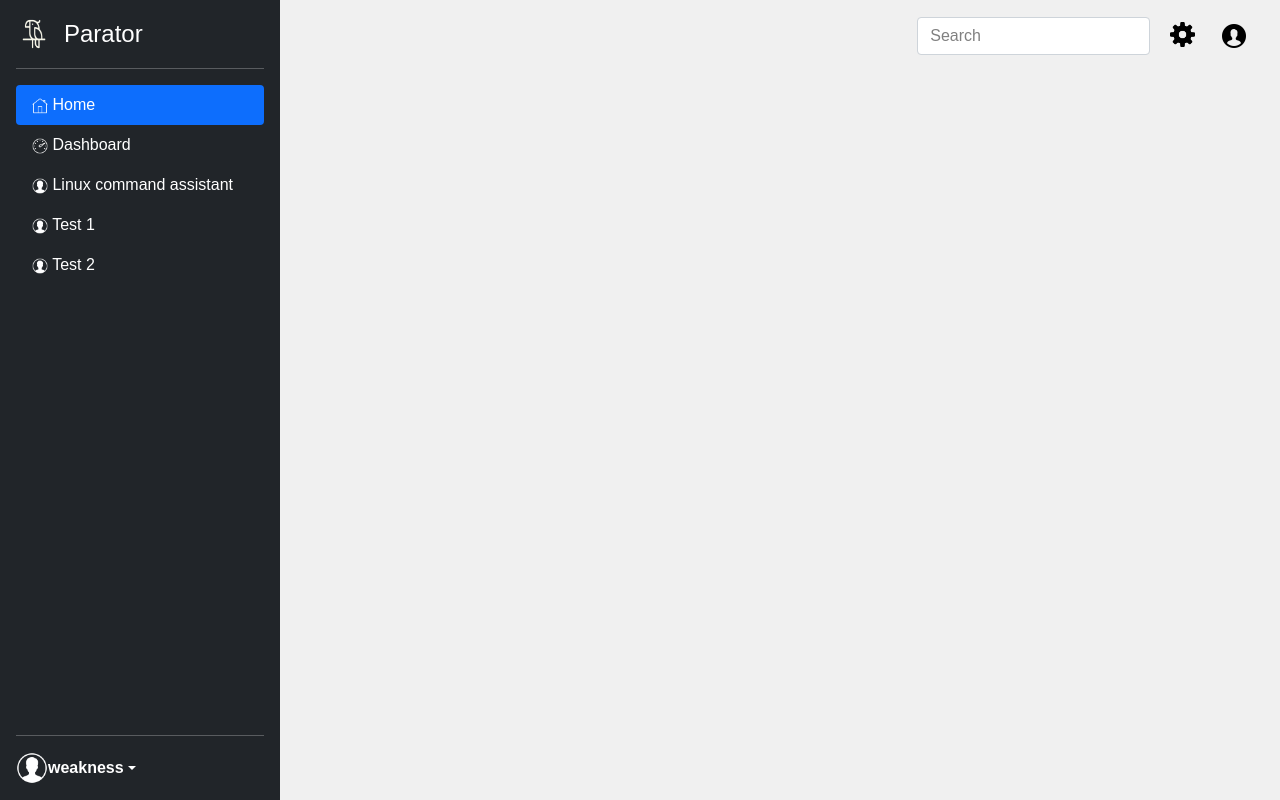
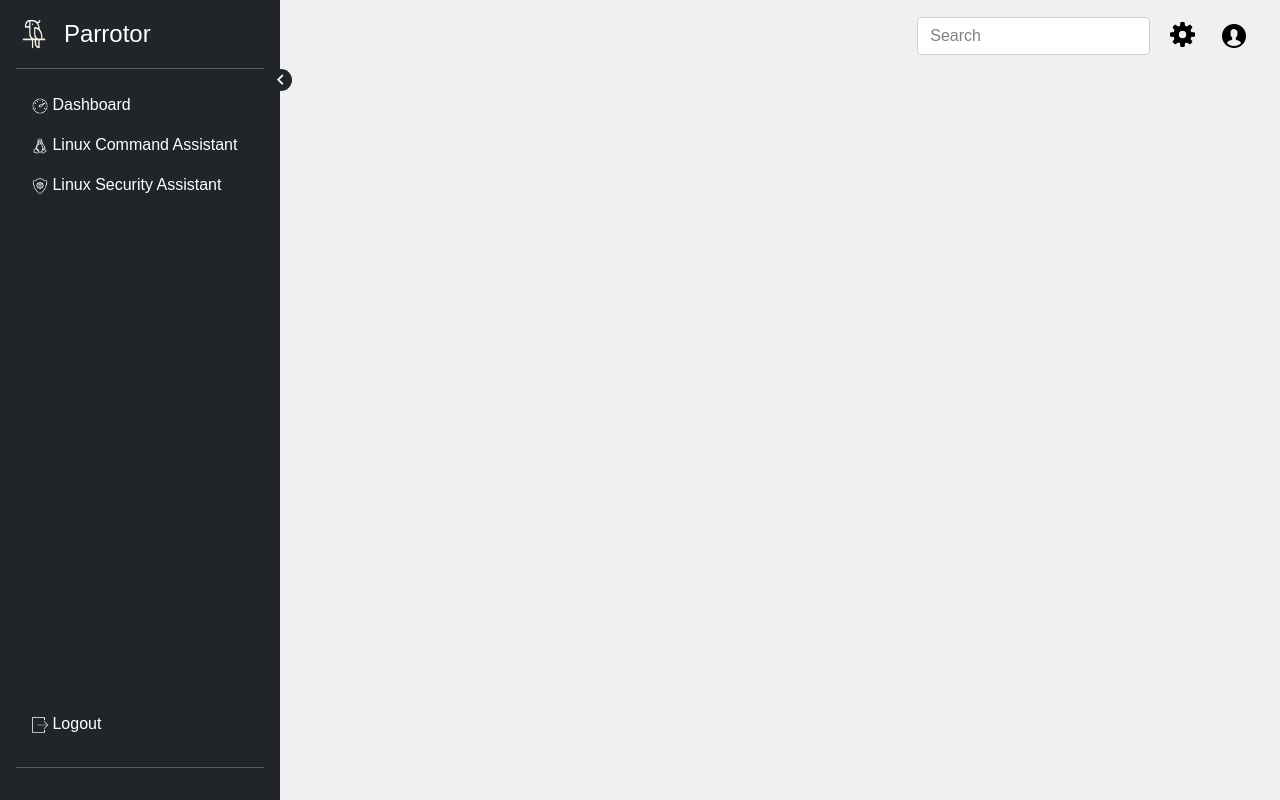
Before and after one commit to with-developer/Parrotor-AI-system-assistant, a Flask app: template templates/user/dashboard.html in a window 1280 px wide. Run offline with Flask 3, Linux system fonts and the light colour scheme; the template is opened without the code that fills it, so the values that code supplies are empty; parts of the project's set-up code (start-up, migrations or seed data) failed here and were passed over; some libraries are stand-ins or nearby versions; some web fonts are replaced.

Commit message:
사이드바 및 사이드바 관련 자바스크립트 수정

```diff
--- a/templates/template/head.html
+++ b/templates/template/head.html
@@ -9,4 +9,5 @@
 <link href="{{ url_for('static', filename='css/sidebars.css') }}" rel="stylesheet" crossorigin="anonymous">
 <!-- Bootstrap CSS -->
 <link href="{{ url_for('static', filename='css/bootstrap/bootstrap.min.css') }}" rel="stylesheet" crossorigin="anonymous">
+<link href='https://unpkg.com/boxicons@2.1.1/css/boxicons.min.css' rel='stylesheet'>
 <!-- CSS import section end -->
--- a/templates/template/user_sidebar.html
+++ b/templates/template/user_sidebar.html
@@ -1,73 +1,53 @@
-<div class="d-flex flex-column flex-shrink-0 p-3 text-white bg-dark" style="width: 280px; height: 100%;">
+<div class="d-flex flex-column flex-shrink-0 p-3 text-white bg-dark sidebar-custom">
     <a href="/" class="d-flex align-items-center mb-3 mb-md-0 me-md-auto text-white text-decoration-none">
         <img src="{{ url_for('static', filename='images/logo.png') }}" width="32" height="32"
             class="d-inline-block align-middle" alt="">
-        <span class="fs-4" style="margin-left:1rem;">Parator</span>
+        <span class="fs-4 sidebar-custom-text" style="margin-left:1rem;">Parrotor</span>
     </a>
+    <i class='bx bx-chevron-right sidebar-toggle'></i>
     <hr>
     <ul class="nav nav-pills flex-column mb-auto">
-        <li class="nav-item">
-            <a href="#" class="nav-link active" aria-current="page">
-                <img src="{{ url_for('static', filename='images/icons/icons8-home-50.png') }}" width="16" height="16"
-                    class="d-inline-block align-middle" alt="">
-                Home
+
+
+        <li>
+            <a href="../dashboard/" class="nav-link text-white">
+                <img src="{{ url_for('static', filename='images/icons/icons8-dashboard-50.png') }}" width="16"
+                    height="16" class="d-inline-block align-middle" alt="">
+                <span class="sidebar-custom-text">Dashboard</span>
             </a>
         </li>
         <li>
-            <a href="../dashboard" class="nav-link text-white">
-                <img src="{{ url_for('static', filename='images/icons/icons8-dashboard-50.png') }}" width="16"
+            <a href="../linux_command_assistant/" class="nav-link text-white">
+                <img src="{{ url_for('static', filename='images/icons/icons8-linux-50.png') }}" width="16"
                     height="16" class="d-inline-block align-middle" alt="">
-                Dashboard
+                <span class="sidebar-custom-text">Linux Command Assistant</span>
             </a>
         </li>
         <li>
-            <a href="../linux_command_assistant" class="nav-link text-white">
-                <img src="{{ url_for('static', filename='images/icons/icons8-user-60-white.png') }}" width="16"
+            <a href="../security_level_assessment/" class="nav-link text-white">
+                <img src="{{ url_for('static', filename='images/icons/icons8-security-configuration-50.png') }}" width="16"
                     height="16" class="d-inline-block align-middle" alt="">
-                Linux command assistant
-            </a>
-        </li>
-        <li>
-            <a href="#" class="nav-link text-white">
-                <img src="{{ url_for('static', filename='images/icons/icons8-user-60-white.png') }}" width="16"
-                    height="16" class="d-inline-block align-middle" alt="">
-                Test 1
-            </a>
-        </li>
-        <li>
-            <a href="#" class="nav-link text-white">
-                <img src="{{ url_for('static', filename='images/icons/icons8-user-60-white.png') }}" width="16"
-                    height="16" class="d-inline-block align-middle" alt="">
-                Test 2
+                <span class="sidebar-custom-text">Linux Security Assistant</span>
             </a>
         </li>
         {% if is_admin %}
 
         <li>
-            <a href="/jiranistrator/dashboard" class="nav-link text-white">
-                <img src="{{ url_for('static', filename='images/icons/icons8-user-60-white.png') }}" width="16"
+            <a href="/jiranistrator/dashboard/" class="nav-link text-white" style="position: fixed; bottom:12%;">
+                <img src="{{ url_for('static', filename='images/icons/icons8-admin-50.png') }}" width="16"
                     height="16" class="d-inline-block align-middle" alt="">
-                Admin Page
+                <span class="sidebar-custom-text">Admin Page</span>
             </a>
         </li>
         {% endif %}
+        <li>
+            <a href="#" class="nav-link text-white" style="position: fixed; bottom:7%;">
+                <img src="{{ url_for('static', filename='images/icons/icons8-logout-50.png') }}" width="16"
+                    height="16" class="d-inline-block align-middle" alt="">
+                <span class="sidebar-custom-text">Logout</span>
+            </a>
+        </li>
     </ul>
     <hr>
-    <div class="dropdown">
-        <a href="#" class="d-flex align-items-center text-white text-decoration-none dropdown-toggle" id="dropdownUser1"
-            data-bs-toggle="dropdown" aria-expanded="false">
-            <img src="{{ url_for('static', filename='images/icons/icons8-user-60-white.png') }}" width="32"
-                    height="32" class="d-inline-block align-middle" alt="">
-            <strong>weakness</strong>
-        </a>
-        <ul class="dropdown-menu dropdown-menu-dark text-small shadow" aria-labelledby="dropdownUser1">
-            <li><a class="dropdown-item" href="#">New project...</a></li>
-            <li><a class="dropdown-item" href="#">Settings</a></li>
-            <li><a class="dropdown-item" href="#">Profile</a></li>
-            <li>
-                <hr class="dropdown-divider">
-            </li>
-            <li><a class="dropdown-item" href="#">Sign out</a></li>
-        </ul>
-    </div>
+
 </div>
```
Also changed, not shown: templates/template/foot.html (+57 -4 lines).
